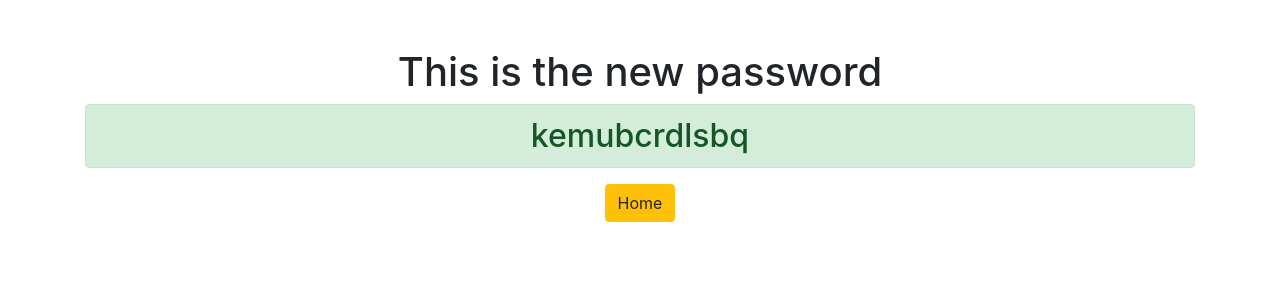
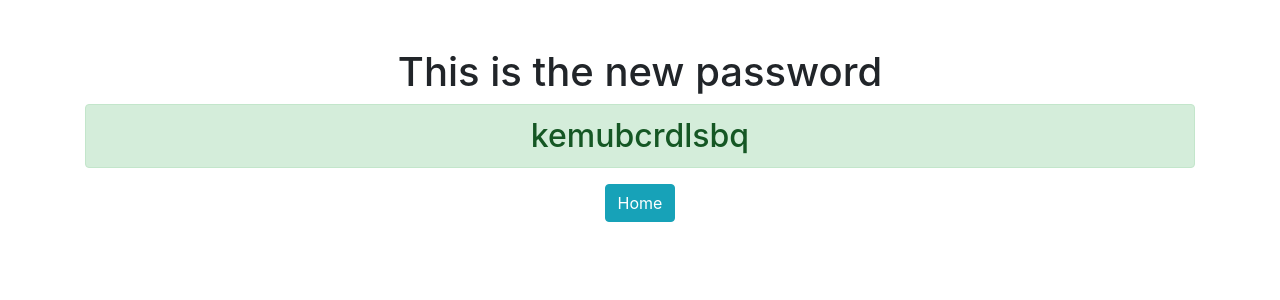
Before and after one commit to infotechnolo/gjango3-password-generator, a Django app: page /password/ in a window 1280 px wide. Shown: the top 300 px of the page. Run offline with Django 3.2, Linux system fonts and the light colour scheme; some libraries are stand-ins or nearby versions.

Commit message:
this is the 2nd commit

```diff
--- a/generator/templates/generator/password.html
+++ b/generator/templates/generator/password.html
@@ -8,5 +8,5 @@
 
 <h2 class="alert alert-success">{{ insidehtml }}</h2>
 
-<a href="{% url 'home' %}" class="btn btn-warning">Home</a>
+<a href="{% url 'home' %}" class="btn btn-info">Home</a>
 </div>
--- a/password_generator/settings.py
+++ b/password_generator/settings.py
@@ -20,7 +20,7 @@ BASE_DIR = os.path.dirname(os.path.dirname(os.path.abspath(__file__)))
 # See https://docs.djangoproject.com/en/2.2/howto/deployment/checklist/
 
 # SECURITY WARNING: keep the secret key used in production secret!
-SECRET_KEY = 'x_8@j-#g9g0y$b+lz*7&l@1!%+!q!ixhru5dn_*il%kj=9sbba'
+SECRET_KEY = 'x_8@j-#g9g0y$b+lz*7&l@dfghfghfghdgf1!%+!q!ixhru5dn_*il%kj=9sbba'
 
 # SECURITY WARNING: don't run with debug turned on in production!
 DEBUG = True
```
Also changed, not shown: db.sqlite3.
